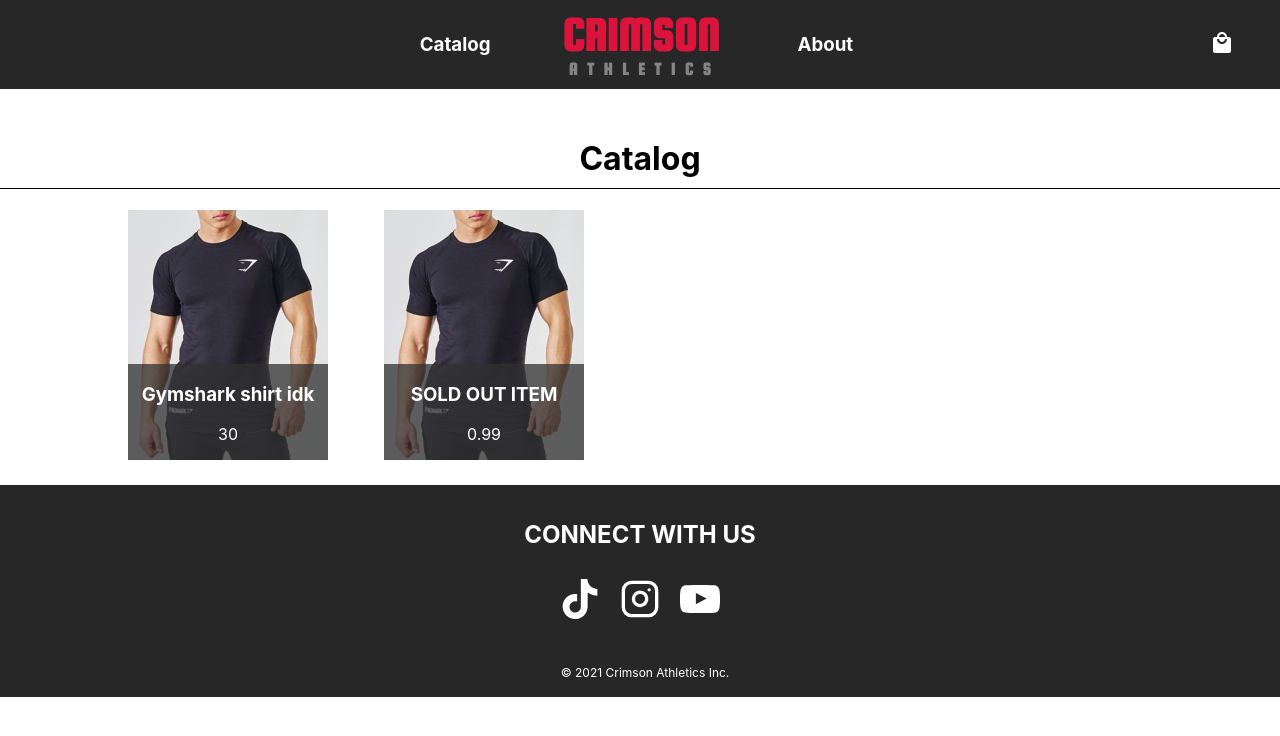
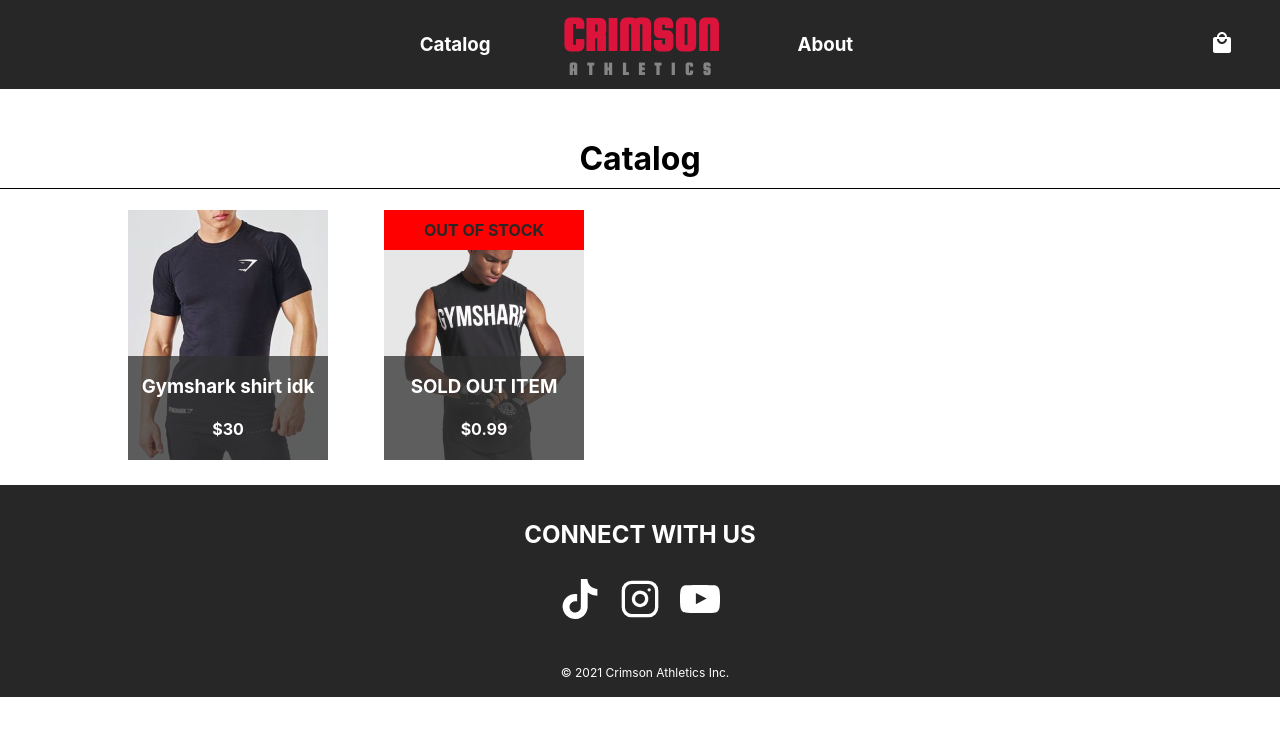
Before and after one commit to DevanQuinn/Crimson-shop, a Next.js app: page /catalog in a window 1280 px wide. Shown: the top 736 px of the page. Built offline with nearby package versions, Linux system fonts and the light colour scheme.

Commit message:
popup ui element

```diff
--- a/components/Card.tsx
+++ b/components/Card.tsx
@@ -1,15 +1,29 @@
 import styles from '../styles/Card.module.css';
 import Image from 'next/image';
 import Link from 'next/link';
+import { FiArrowRightCircle } from 'react-icons/fi';
+import useInStock from '../hooks/useInStock';
 
-const Card = ({ product }): JSX.Element => {
+const Card = ({ product, index }): JSX.Element => {
+	const [inStock] = useInStock(product);
+	const noStock = (
+		<div className={styles['no-stock']}>
+			<h4>OUT OF STOCK</h4>
+		</div>
+	);
 	return (
+		<Link href={`/products/${index + 1}`}>
 			<a className={styles['card-bkg']}>
 				<div className={styles.hover}>
-				<Link href={`/products/${product.id}`}>
-					<button>View</button>
-				</Link>
-				<button>Add to cart</button>
+					<span>
+						<FiArrowRightCircle
+							style={{
+								height: '75px',
+								width: '75px',
+								color: 'white',
+							}}
+						/>
+					</span>
 				</div>
 				<div className={styles.img}>
 					<Image
@@ -19,11 +33,14 @@
 						src={`/img/${product.img}`}
 					/>
 				</div>
+				{!inStock ? noStock : null}
+
 				<div className={styles.info}>
 					<h3>{product.name}</h3>
-				<p>{product.price}</p>
+					<h4>${product.price}</h4>
 				</div>
 			</a>
+		</Link>
 	);
 };
 
--- a/components/CardGrid.tsx
+++ b/components/CardGrid.tsx
@@ -5,7 +5,7 @@
 	return (
 		<div className={styles.grid}>
 			{products.map((item, idx) => {
-				return <Card product={item} key={idx} />;
+				return <Card product={item} index={idx} key={idx} />;
 			})}
 		</div>
 	);
--- /dev/null
+++ b/hooks/useInStock.tsx
@@ -0,0 +1,16 @@
+import { useState, useEffect } from 'react';
+
+const useInStock = product => {
+	const [inStock, setInStock] = useState(true);
+	const [sizesInStock, setSizesInStock] = useState();
+	useEffect(() => {
+		const sizes = product.sizes.filter(size => !size.available);
+		const checkStock = sizes.length !== product.sizes.length;
+		if (checkStock) setSizesInStock(sizes);
+		if (checkStock !== inStock) setInStock(checkStock);
+	}, [product]);
+
+	return [inStock, sizesInStock];
+};
+
+export default useInStock;
--- a/pages/api/products.json
+++ b/pages/api/products.json
@@ -1,44 +1,29 @@
 {
-	"products": {
-		"1": {
+	"catalog": [
+		{
 			"name": "Gymshark shirt idk",
 			"desc": "The best gymshark shirt ever!!!",
 			"price": "30",
-			"img": "gymshark1.jpg",
 			"sizes": [
 				{ "name": "Small", "value": "small", "available": true },
 				{ "name": "Medium", "value": "medium", "available": false },
 				{ "name": "Large", "value": "large", "available": true },
 				{ "name": "Extra-Large", "value": "xl", "available": true }
-			]
+			],
+			"img": "gymshark1.jpg"
 		},
-		"2": {
+		{
 			"name": "SOLD OUT ITEM",
 			"desc": "Soooo good. too bad it's sold out tho",
 			"price": "0.99",
-			"img": "gymshark1.jpg",
+			"available": false,
 			"sizes": [
 				{ "name": "Small", "value": "small", "available": false },
 				{ "name": "Medium", "value": "medium", "available": false },
 				{ "name": "Large", "value": "large", "available": false },
 				{ "name": "Extra-Large", "value": "xl", "available": false }
-			]
-		}
-	},
-	"catalog": [
-		{
-			"id": "1",
-			"name": "Gymshark shirt idk",
-			"price": "30",
-			"available": true,
-			"img": "gymshark1.jpg"
-		},
-		{
-			"id": "2",
-			"name": "SOLD OUT ITEM",
-			"price": "0.99",
-			"available": false,
-			"img": "gymshark1.jpg"
+			],
+			"img": "gymshark2.png"
 		}
 	]
 }
--- a/pages/api/products/[id]/index.tsx
+++ b/pages/api/products/[id]/index.tsx
@@ -1,8 +1,8 @@
-import { products } from '../../products.json';
+import { catalog } from '../../products.json';
 
 const handler = (req, res): Object => {
 	const { id } = req.query;
-	const product = products[id];
+	const product = catalog[id - 1];
 	if (!product) return res.sendStatus(404);
 	else return res.status(200).json(product);
 };
--- a/styles/Card.module.css
+++ b/styles/Card.module.css
@@ -26,6 +26,22 @@
 	transition: all 0.2s ease;
 }
 
+.no-stock {
+	z-index: 1;
+	background-color: red;
+	color: var(--background-color);
+	position: absolute;
+	top: 0;
+	width: 100%;
+	text-align: center;
+	padding: 0;
+	transition: all 0.2s ease;
+}
+
+.no-stock h4 {
+	margin: 10px;
+}
+
 .hover {
 	opacity: 0;
 	width: 100%;
@@ -41,20 +57,11 @@
 	transition: all 0.2s ease;
 }
 
-.hover button {
-	width: 50%;
-	height: 20%;
-	border: none;
-	outline: none;
-	font-size: 18px;
-	font-family: var(--squada-font);
-	cursor: pointer;
-}
-
 .card-bkg:hover > .hover {
 	opacity: 1;
 }
 
-.card-bkg:hover > .info {
+.card-bkg:hover > .info,
+.card-bkg:hover > .no-stock {
 	opacity: 0;
 }
--- a/styles/Product.module.css
+++ b/styles/Product.module.css
@@ -42,6 +42,9 @@
 
 .left-column button:disabled {
 	pointer-events: none;
+	border: 3px solid var(--background-color);
+	background-color: white;
+	color: crimson;
 }
 
 .left-column h1,
```
Also changed, not shown: components/UI/Popup.tsx (added, +28 -0 lines), pages/products/[id]/index.tsx (+26 -13 lines), styles/Popup.module.css (added, +36 -0 lines), public/img/gymshark2.png (added). Lines whose indentation alone changed are shown as unchanged.
